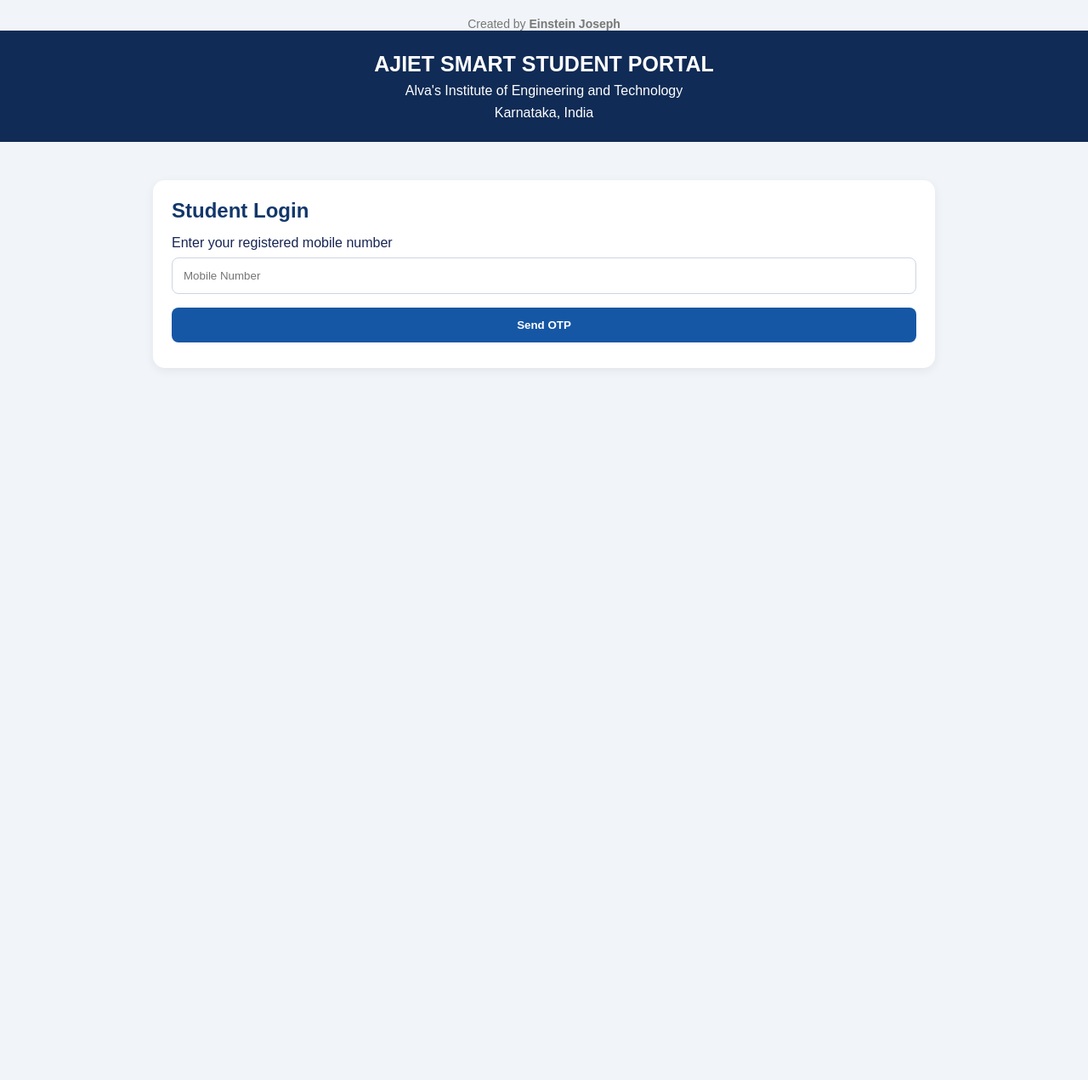
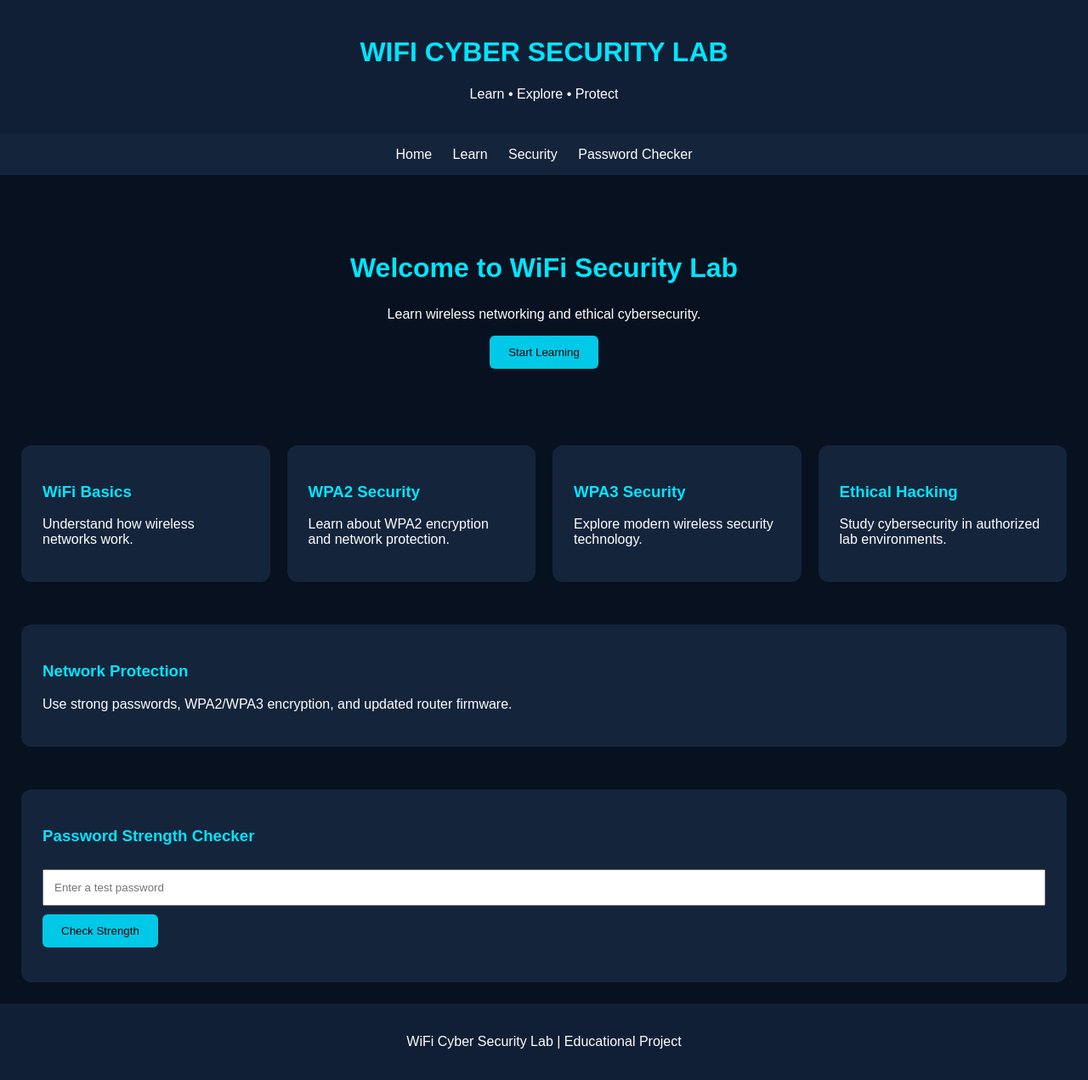
Before and after one commit to ftjoseph77-prog/citybus-live-tracking, a plain HTML site: page index.html in a window 1280 px wide. Shown: the whole page at 85% size. Before the commit the page ends 800 px from the top, so only its background shows below. Drawn offline with Linux system fonts and the light colour scheme.

Commit message:
Update index.html

```diff
--- a/index.html
+++ b/index.html
@@ -4,130 +4,166 @@
 <head>
 <meta charset="UTF-8">
 <meta name="viewport" content="width=device-width, initial-scale=1.0">
-<title>AJIET Smart Student Portal</title>
+<title>WiFi Cyber Security Lab</title>
+
 <style>
-*{box-sizing:border-box;margin:0;padding:0;font-family:Arial}
-body{background:#f1f5f9;color:#172554}
-header{background:#102b55;color:white;padding:25px;text-align:center}
-header h1{font-size:25px}
-header p{margin-top:8px}
-.container{max-width:950px;margin:30px auto;padding:15px}
-.card{background:white;padding:22px;border-radius:14px;margin-bottom:18px;box-shadow:0 3px 12px #0001}
-h2{margin-bottom:15px;color:#12376b}
-input,button{width:100%;padding:13px;margin:8px 0;border-radius:8px;border:1px solid #ccd5e2}
-button{background:#1557a5;color:white;border:0;font-weight:bold;cursor:pointer}
-button:hover{background:#0d3973}
-.grid{display:grid;grid-template-columns:repeat(auto-fit,minmax(150px,1fr));gap:12px}
-.item{background:#eaf2ff;padding:20px;border-radius:10px;text-align:center}
-#dashboard{display:none}
-.small{color:#64748b;font-size:13px}
+* {
+  box-sizing: border-box;
+}
+body {
+  margin: 0;
+  font-family: Arial, sans-serif;
+  background: #07111f;
+  color: white;
+}
+header {
+  background: #101f35;
+  padding: 22px;
+  text-align: center;
+}
+header h1 {
+  color: #00e5ff;
+}
+nav {
+  padding: 15px;
+  text-align: center;
+  background: #14243b;
+}
+nav a {
+  color: white;
+  text-decoration: none;
+  margin: 10px;
+}
+.hero {
+  text-align: center;
+  padding: 65px 20px;
+}
+.hero h2 {
+  color: #00e5ff;
+  font-size: 32px;
+}
+button {
+  padding: 12px 22px;
+  background: #00c9e8;
+  border: none;
+  border-radius: 6px;
+  cursor: pointer;
+}
+.container {
+  padding: 25px;
+  display: grid;
+  grid-template-columns: repeat(auto-fit,minmax(220px,1fr));
+  gap: 20px;
+}
+.card {
+  background: #14243b;
+  padding: 25px;
+  border-radius: 12px;
+}
+.card h3 {
+  color: #00e5ff;
+}
+input {
+  padding: 12px;
+  width: 100%;
+  margin: 10px 0;
+}
+footer {
+  text-align: center;
+  padding: 20px;
+  background: #101f35;
+}
 </style>
 </head>
-<div class="creator-name">
-    Created by <strong>Einstein Joseph</strong>
-</div>
 
-<style>
-.creator-name {
-    text-align: center;
-    margin-top: 20px;
-    font-size: 14px;
-    color: #777;
-}
-</style>
 <body>
 
 <header>
-<h1>AJIET SMART STUDENT PORTAL</h1>
-<p>Alva's Institute of Engineering and Technology</p>
-<p>Karnataka, India</p>
+<h1>WIFI CYBER SECURITY LAB</h1>
+<p>Learn • Explore • Protect</p>
 </header>
 
-<div class="container">
+<nav>
+<a href="#home">Home</a>
+<a href="#learn">Learn</a>
+<a href="#security">Security</a>
+<a href="#checker">Password Checker</a>
+</nav>
 
-<div class="card" id="login">
-<h2>Student Login</h2>
-<p>Enter your registered mobile number</p>
-<input type="tel" id="phone" placeholder="Mobile Number" maxlength="10">
-<button onclick="sendOTP()">Send OTP</button>
+<section class="hero" id="home">
+<h2>Welcome to WiFi Security Lab</h2>
+<p>Learn wireless networking and ethical cybersecurity.</p>
+<button onclick="location.href='#learn'">
+Start Learning
+</button>
+</section>
 
-<div id="otpSection" style="display:none">
-<input type="text" id="otp" placeholder="Enter OTP" maxlength="6">
-<button onclick="verifyOTP()">Verify OTP</button>
-<p class="small">Demo mode: OTP is displayed on screen. Real SMS authentication requires backend integration.</p>
-<p id="demoOTP"></p>
-</div>
-</div>
+<section class="container" id="learn">
 
-<div id="dashboard">
 <div class="card">
-<h2>Welcome to AJIET!</h2>
-<p>Student Dashboard</p>
-<p id="studentPhone"></p>
-<button onclick="logout()">Logout</button>
-</div>
-
-<div class="grid">
-<div class="item">📚<h3>Attendance</h3><p>View attendance</p></div>
-<div class="item">👨‍🏫<h3>Faculty</h3><p>Faculty directory</p></div>
-<div class="item">📝<h3>Internal Marks</h3><p>View marks</p></div>
-<div class="item">📅<h3>Timetable</h3><p>Class schedule</p></div>
-<div class="item">📢<h3>Notifications</h3><p>College updates</p></div>
-<div class="item">📶<h3>Campus Wi-Fi</h3><p>Connection guide</p></div>
-<div class="item">📷<h3>QR Scanner</h3><p>Visitor registration</p></div>
-<div class="item"><h3>🗺️ Campus Map</h3><p>Campus navigation</p></div>
+<h3>WiFi Basics</h3>
+<p>Understand how wireless networks work.</p>
 </div>
 
 <div class="card">
-<h2>Campus Navigation</h2>
-<input id="place" placeholder="Search campus location">
-<button onclick="navigate()">Find Location</button>
+<h3>WPA2 Security</h3>
+<p>Learn about WPA2 encryption and network protection.</p>
+</div>
+
+<div class="card">
+<h3>WPA3 Security</h3>
+<p>Explore modern wireless security technology.</p>
+</div>
+
+<div class="card">
+<h3>Ethical Hacking</h3>
+<p>Study cybersecurity in authorized lab environments.</p>
+</div>
+
+</section>
+
+<section class="container" id="security">
+<div class="card">
+<h3>Network Protection</h3>
+<p>Use strong passwords, WPA2/WPA3 encryption,
+and updated router firmware.</p>
+</div>
+</section>
+
+<section class="container" id="checker">
+<div class="card">
+<h3>Password Strength Checker</h3>
+<input type="password" id="password"
+placeholder="Enter a test password">
+<button onclick="checkPassword()">Check Strength</button>
 <p id="result"></p>
 </div>
+</section>
 
-</div>
-</div>
+<footer>
+<p>WiFi Cyber Security Lab | Educational Project</p>
+</footer>
 
 <script>
-let generatedOTP="";
+function checkPassword() {
+  let p = document.getElementById("password").value;
+  let score = 0;
 
-function sendOTP(){
- const phone=document.getElementById("phone").value.trim();
- if(!/^[6-9]\d{9}$/.test(phone)){
- alert("Enter a valid Indian mobile number");
- return;
- }
- generatedOTP=String(Math.floor(100000+Math.random()*900000));
- document.getElementById("otpSection").style.display="block";
- document.getElementById("demoOTP").innerText="Demo OTP: "+generatedOTP;
-}
+  if(p.length >= 12) score++;
+  if(/[A-Z]/.test(p)) score++;
+  if(/[a-z]/.test(p)) score++;
+  if(/[0-9]/.test(p)) score++;
+  if(/[^A-Za-z0-9]/.test(p)) score++;
 
-function verifyOTP(){
- const entered=document.getElementById("otp").value.trim();
- if(entered!==generatedOTP || !generatedOTP){
- alert("Invalid OTP");
- return;
- }
- document.getElementById("login").style.display="none";
- document.getElementById("dashboard").style.display="block";
- document.getElementById("studentPhone").innerText=
- "Mobile: "+document.getElementById("phone").value;
-}
+  let result = "Weak";
 
-function logout(){
- document.getElementById("dashboard").style.display="none";
- document.getElementById("login").style.display="block";
- document.getElementById("otpSection").style.display="none";
- document.getElementById("otp").value="";
- generatedOTP="";
-}
+  if(score >= 4) result = "Strong";
+  else if(score >= 3) result = "Medium";
 
-function navigate(){
- const place=document.getElementById("place").value.trim();
- document.getElementById("result").innerText=
- place ? "Location requested: "+place+". Campus map integration is pending." :
- "Please enter a location.";
+  document.getElementById("result").innerText =
+    "Password Strength: " + result;
 }
 </script>
+
 </body>
 </html>
```
